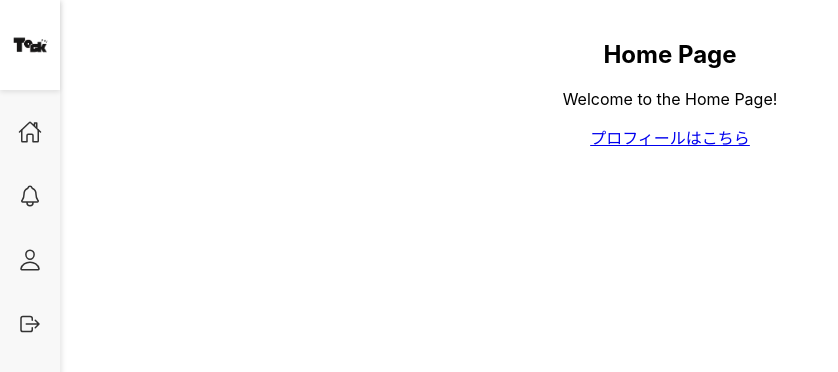
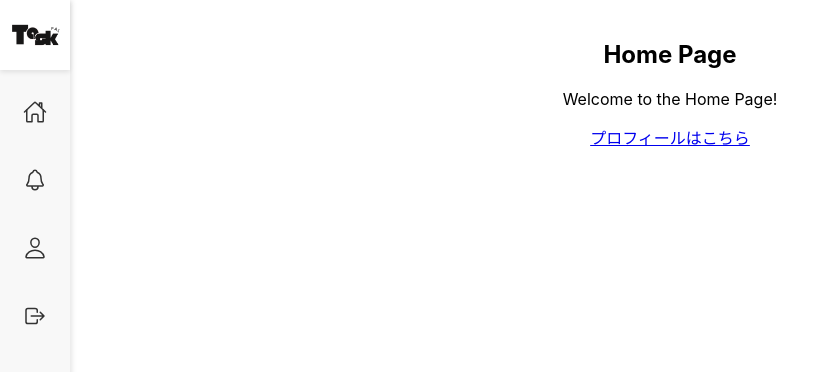
Before and after one commit to HwaI12/task-management-app, a React (Create React App) app in the folder frontend/: page /Home in a window 1280 px wide. Shown: the top 372 px of the page, without its empty margins (0-838 px from the left). Built offline with nearby package versions, Linux system fonts and the light colour scheme; sample sign-in values are in the browser's storage.

Commit message:
chore: Update Sidebar component with user-specific links and styling

```diff
--- a/frontend/src/components/common/Sidebar.tsx
+++ b/frontend/src/components/common/Sidebar.tsx
@@ -8,11 +8,14 @@ import {
     StyledIoHomeOutline,
     StyledIoNotificationsOutline,
     StyledIoPersonOutline,
-    StyledIoLogOutOutline
+    StyledIoLogOutOutline,
+    StyledLink
 } from '../../styles/SidebarStyles';
 import logo from '../../assets/T.png';
 
 const Sidebar: React.FC = () => {
+    const userId = localStorage.getItem('userId');
+
     return (
         <SidebarContainer>
             <SidebarHeader>
@@ -20,16 +23,18 @@ const Sidebar: React.FC = () => {
             </SidebarHeader>
             <SidebarMenu>
                 <MenuItem>
-                    <StyledIoHomeOutline />
+                    <StyledLink to="/home"><StyledIoHomeOutline /></StyledLink>
                 </MenuItem>
                 <MenuItem>
-                    <StyledIoNotificationsOutline />
+                    <StyledLink to="/"><StyledIoNotificationsOutline /></StyledLink>
                 </MenuItem>
                 <MenuItem>
-                    <StyledIoPersonOutline />
+                    {userId && (
+                        <StyledLink to={`/${userId}`}><StyledIoPersonOutline /></StyledLink>
+                    )}
                 </MenuItem>
                 <MenuItem>
-                    <StyledIoLogOutOutline />
+                    <StyledLink to="/logout"><StyledIoLogOutOutline /></StyledLink>
                 </MenuItem>
             </SidebarMenu>
         </SidebarContainer>
--- a/frontend/src/components/user/Profile.tsx
+++ b/frontend/src/components/user/Profile.tsx
@@ -1,18 +1,18 @@
 import React from 'react';
 import { useParams } from 'react-router-dom';
-// import Header from '../common/Header';
-// import { ContentContainer } from '../../styles/HeaderStyles';
+import Sidebar from '../common/Sidebar';
+import { ContentContainer } from '../../styles/SidebarStyles';
 
 const Profile: React.FC = () => {
     const { userId } = useParams<{ userId: string }>();
 
     return (
         <div>
-            {/* <Header />
-            <ContentContainer> */}
+            <ContentContainer>
+            <Sidebar />
             <h2>Profile Page</h2>
             <p>Welcome, User {userId}!</p>
-            {/* </ContentContainer> */}
+            </ContentContainer>
 
         </div>
     );
--- a/frontend/src/styles/SidebarStyles.tsx
+++ b/frontend/src/styles/SidebarStyles.tsx
@@ -5,9 +5,10 @@ import {
     IoPersonOutline,
     IoLogOutOutline
 } from "react-icons/io5";
+import { Link } from 'react-router-dom';
 
 export const SidebarContainer = styled.div`
-    width: 60px;
+    width: 70px;
     background-color: #f8f8f8;
     height: 100vh;
     box-shadow: 2px 0 5px rgba(0,0,0,0.1);
@@ -20,7 +21,6 @@ export const SidebarContainer = styled.div`
 `;
 
 export const SidebarHeader = styled.div`
-    padding: 20px;
     background-color: #fff;
     box-shadow: 0 2px 5px rgba(0,0,0,0.1);
     display: flex;
@@ -53,9 +53,9 @@ export const MenuItem = styled.div`
 `;
 
 export const SidebarLogoImg = styled.img`
-    width: 50px;
-    height: auto; /* 高さを自動調整 */
-    object-fit: cover; /* アスペクト比を維持 */
+    width: 80px;
+    height: 70px;
+    object-fit: cover;
 `;
 
 export const StyledIoHomeOutline = styled(IoHomeOutline)`
@@ -83,3 +83,8 @@ export const ContentContainer = styled.div`
     padding: 20px;
     transition: margin-left 0.3s ease;
 `;
+
+export const StyledLink = styled(Link)`
+    color: inherit;
+    text-decoration: none;
+`;
```
